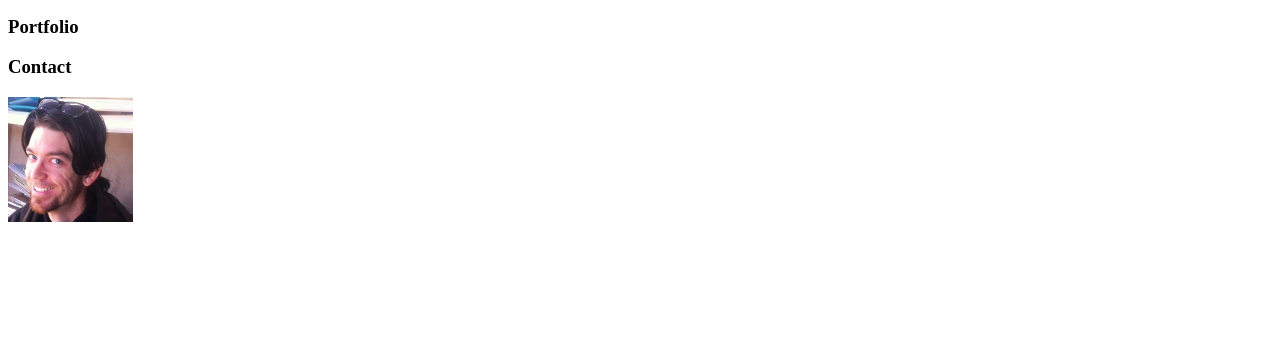
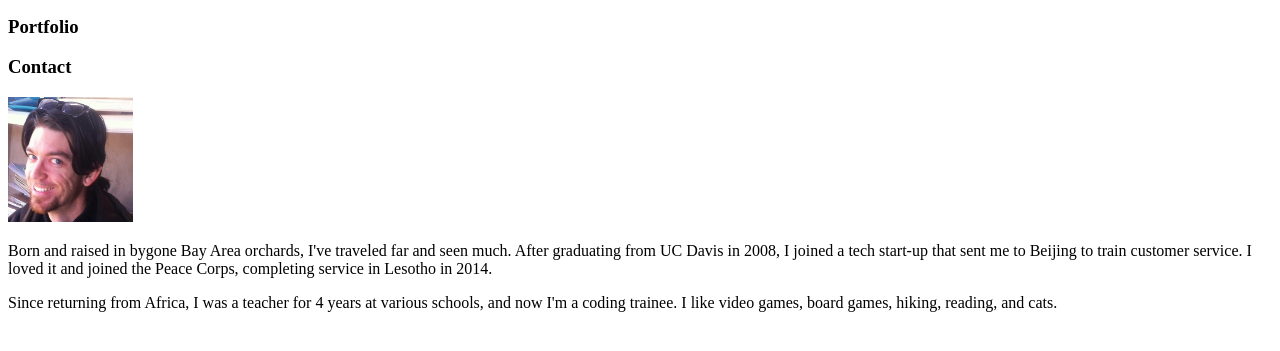
Before and after one commit to Laethaka/Basic-Portfolio, a plain HTML site: page index.html in a window 1280 px wide. Shown: the part 105-456 px from the top of the page. Drawn offline with Linux system fonts and the light colour scheme; files whose address does not match are found by name.

Commit message:
starting index html

```diff
--- a/index.html
+++ b/index.html
@@ -16,7 +16,9 @@
         height='125'
         width= '125'/>
 
-    <p></p>
+    <p>Born and raised in bygone Bay Area orchards, I've traveled far and seen much. After graduating from UC Davis in 2008, I joined a tech start-up that sent me to Beijing to train customer service. I loved it and joined the Peace Corps, completing service in Lesotho in 2014.</p>
+
+    <p>Since returning from Africa, I was a teacher for 4 years at various schools, and now I'm a coding trainee. I like video games, board games, hiking, reading, and cats.</p>
 
 </body>
 
```
